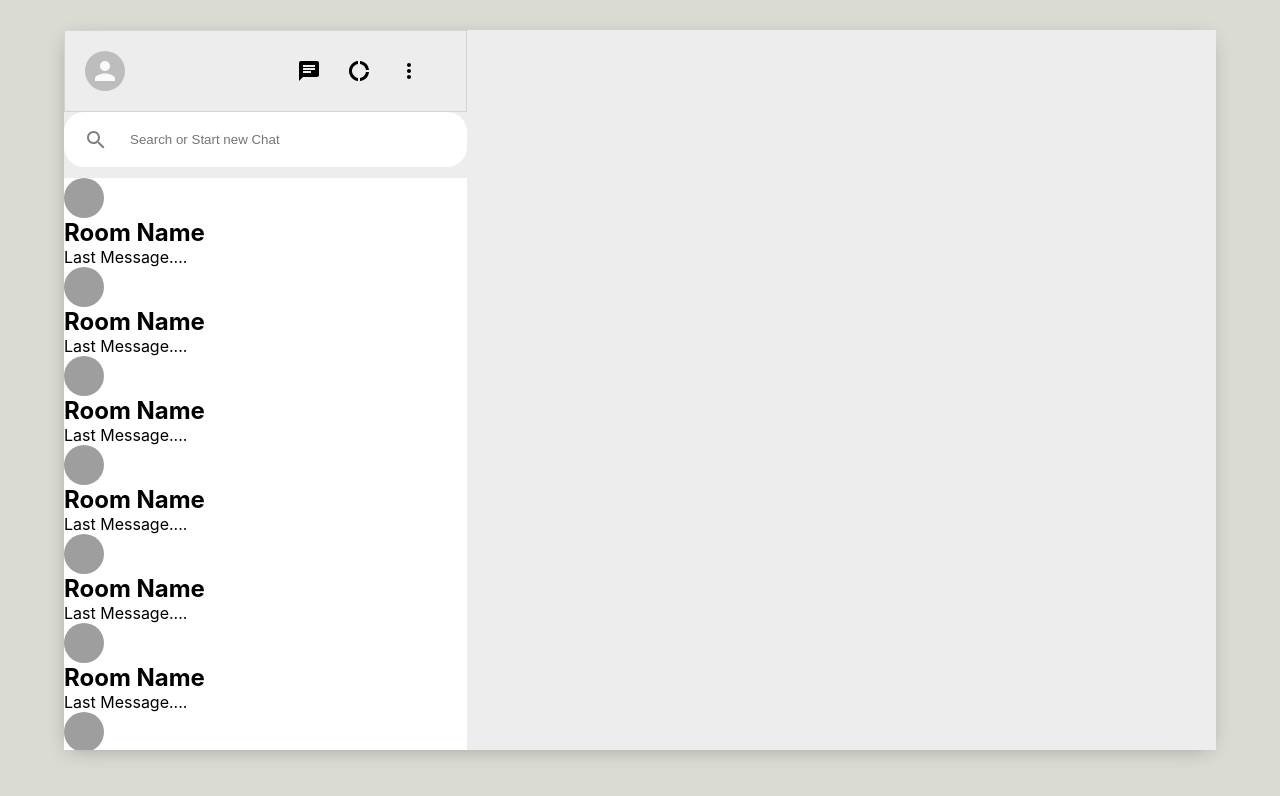
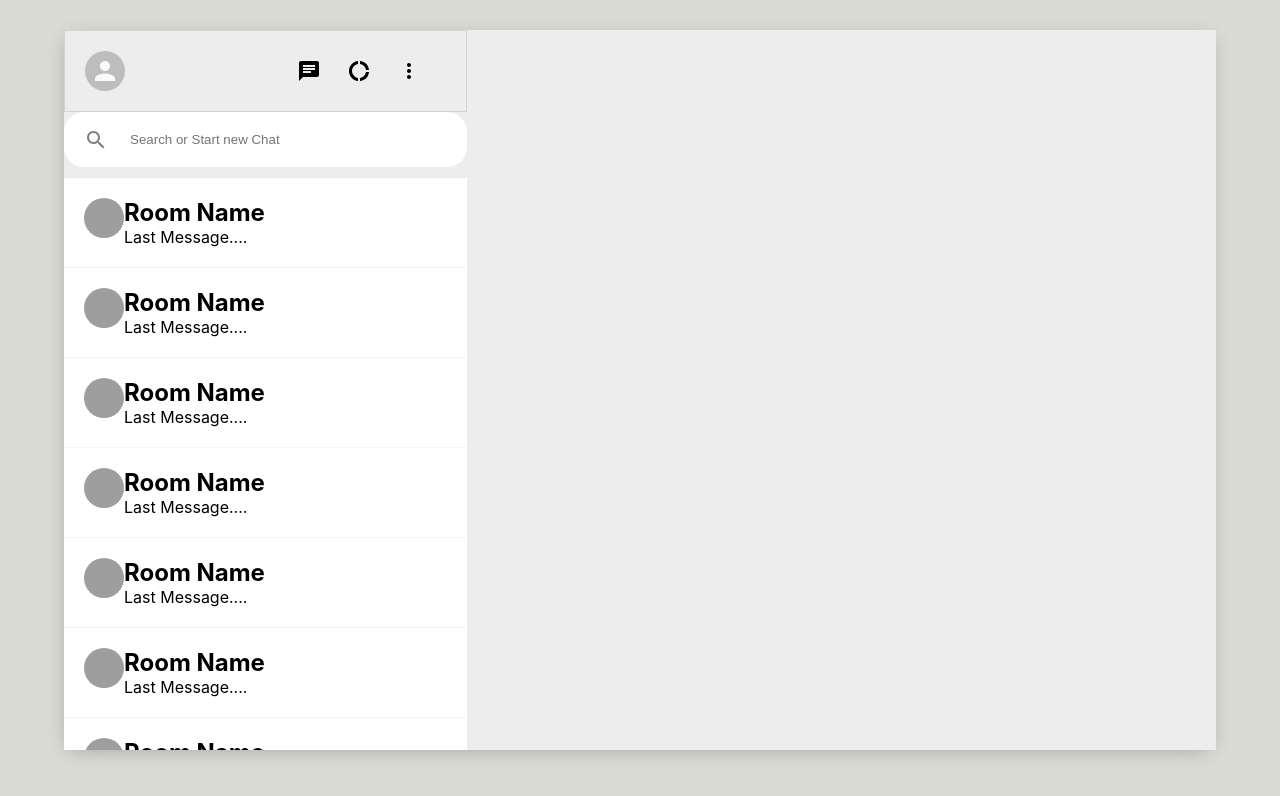
Before and after one commit to Moonwalkerr/ChatMee, a React (Create React App) app: page / in a window 1280 px wide. Shown: the top 796 px of the page. Built offline with nearby package versions, Linux system fonts and the light colour scheme; grey boxes are pictures that could not be loaded.

Commit message:
Sidebar Chat Stylings

```diff
--- a/src/comps/SidebarChats.js
+++ b/src/comps/SidebarChats.js
@@ -1,6 +1,6 @@
 import {Avatar} from "@material-ui/core";
 import {useState, useEffect} from "react";
-
+import "./sidebarChat.css"
 
 const SidebarChat = () => {
 
@@ -9,7 +9,9 @@
 
     useEffect(() => {
         setSeed(Math.floor(Math.random()* 5000))
-    },[]);
+    },[
+
+    ]);
 
 
     return ( <div className="sidebarChat">
--- /dev/null
+++ b/src/comps/sidebarChat.css
@@ -0,0 +1,11 @@
+.sidebarChat{
+    display:flex;
+    padding:20px;
+    cursor:pointer;
+    border-bottom:1px solid #f6f6f6;
+}
+
+
+.sidebarChat:hover{
+    background-color:#ebebeb;
+}
```
